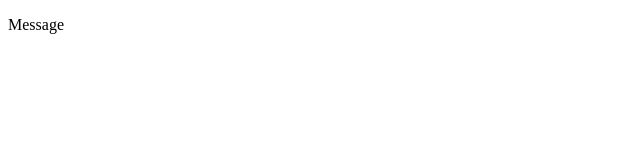
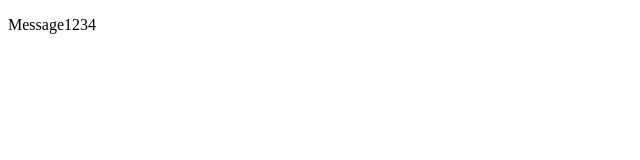
Before and after one commit to abdulrahmankawari/_portfolio, a plain HTML site: page index.html in a window 1280 px wide. Shown: the full height of the page, 0-640 px from the left. Drawn offline with Linux system fonts and the light colour scheme.

Commit message:
Update index.html

```diff
--- a/index.html
+++ b/index.html
@@ -6,6 +6,6 @@
     <title>Document</title>
 </head>
 <body>
-    <p> Message </p>
+    <p> Message1234 </p>
 </body>
 </html>
```
